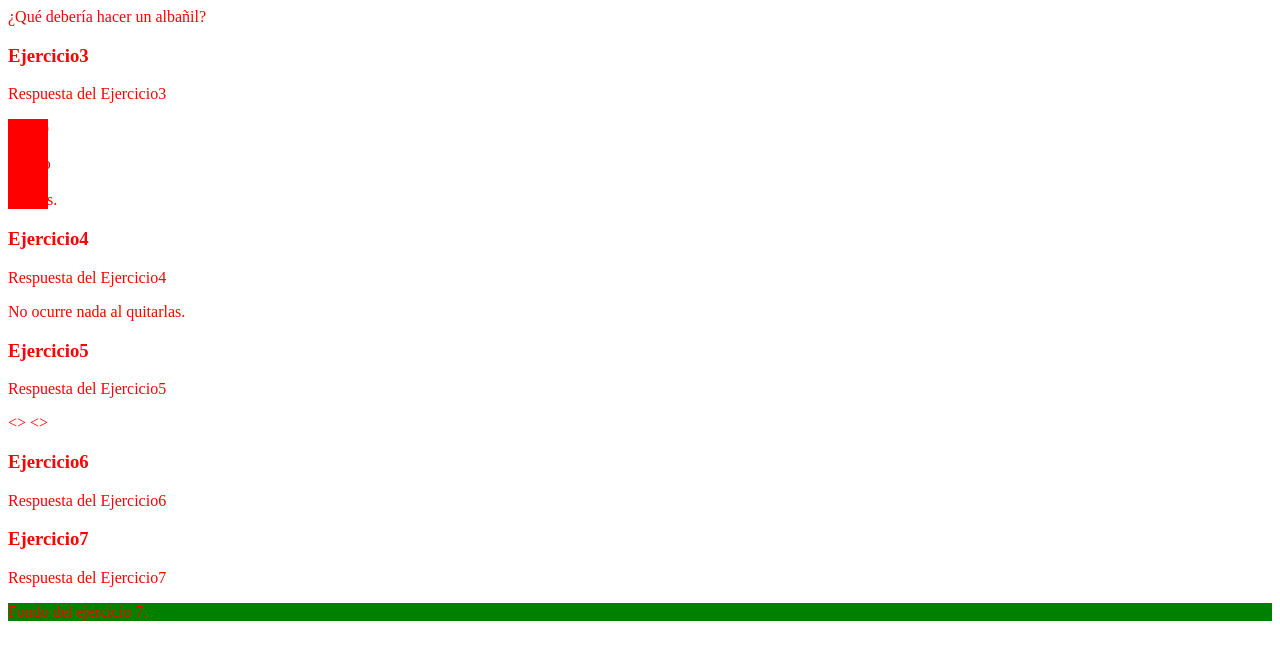
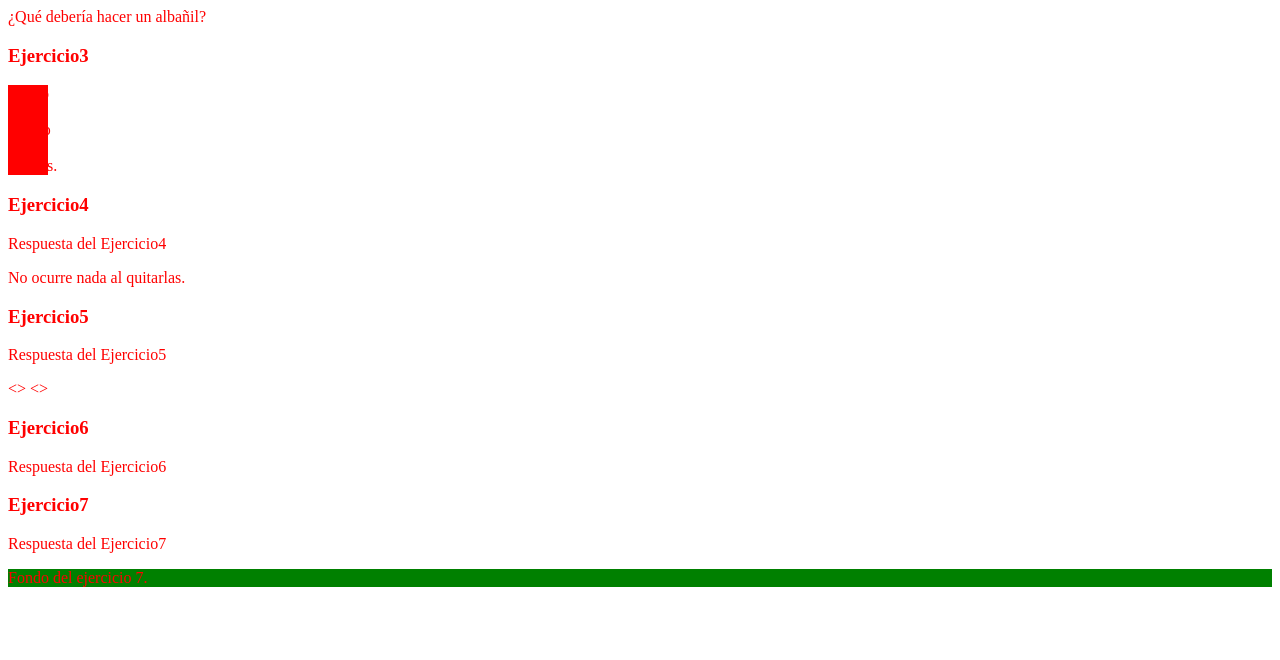
Before and after one commit to pedroluu/MiProyecto, a plain HTML site: page index.html in a window 1280 px wide. Drawn offline with Linux system fonts and the light colour scheme.

Commit message:
Update index.html

```diff
--- a/index.html
+++ b/index.html
@@ -26,7 +26,6 @@
     </p>
     <h3> Ejercicio3</h3>
 
-    <p> Respuesta del Ejercicio3</p>
     <p  style ="background-color: red;width: 40px;">
         Fondo rojo. Ancho 40 pixeles.
 
```
